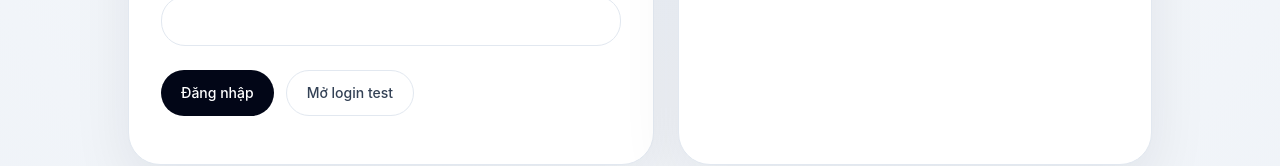
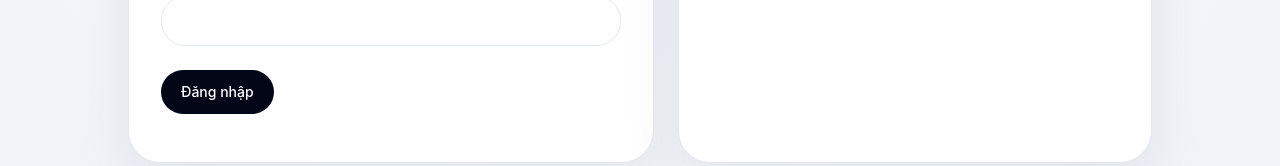
Before and after one commit to hminhnhut0501/hangcu, a Next.js app: page /admin/login in a window 1280 px wide. Shown: the part 347-513 px from the top of the page. Built offline with nearby package versions, Linux system fonts and the light colour scheme.

Commit message:
Hide admin test login from menu

```diff
--- a/src/app/admin/login/page.tsx
+++ b/src/app/admin/login/page.tsx
@@ -83,12 +83,6 @@ export default function AdminLoginPage() {
             >
               {loading ? "Đang đăng nhập..." : "Đăng nhập"}
             </button>
-            <a
-              href="/admin/login-test"
-              className="rounded-full border border-slate-200 bg-white px-5 py-3 text-sm font-medium text-slate-700 hover:bg-slate-50"
-            >
-              Mở login test
-            </a>
           </div>
 
           <p className="mt-4 text-sm text-slate-600">{message}</p>
--- a/src/components/admin/admin-shell.tsx
+++ b/src/components/admin/admin-shell.tsx
@@ -86,7 +86,6 @@ const quickActions: QuickAction[] = [
   { label: "Xuất audit", description: "Xem và xuất audit log.", href: "/admin/audit", shortcut: "G A" },
   { label: "Mở webhooks", description: "Theo dõi callback và retry.", href: "/admin/webhooks", shortcut: "G W" },
   { label: "Hardening", description: "Xem trạng thái bảo vệ hệ thống.", href: "/admin/hardening", shortcut: "G H" },
-  { label: "Login test", description: "Set nhanh admin_session.", href: "/admin/login-test", shortcut: "G L" },
   { label: "Đơn chờ payment", description: "Đi tới đơn chưa thanh toán.", href: "/admin/orders?paymentStatus=pending", shortcut: "G 1" },
   { label: "Thanh toán lỗi", description: "Đi tới event payment thất bại.", href: "/admin/payments?status=failed", shortcut: "G 2" },
   { label: "Webhook lỗi", description: "Đi tới event webhook thất bại.", href: "/admin/webhooks?status=failed", shortcut: "G 3" }
@@ -165,11 +164,6 @@ function getRouteInfo(pathname: string): RecentRoute {
       href: "/admin/hardening",
       label: "Hardening",
       description: "CSRF, role và lớp an toàn."
-    },
-    "/admin/login-test": {
-      href: "/admin/login-test",
-      label: "Login test",
-      description: "Set nhanh admin_session."
     },
     "/admin/orders?paymentStatus=pending": {
       href: "/admin/orders?paymentStatus=pending",
```
